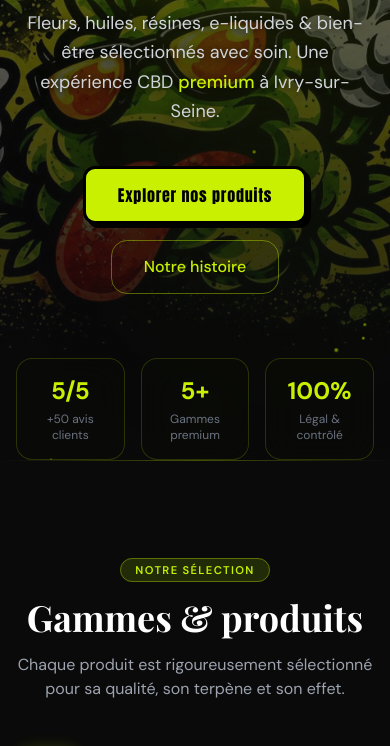
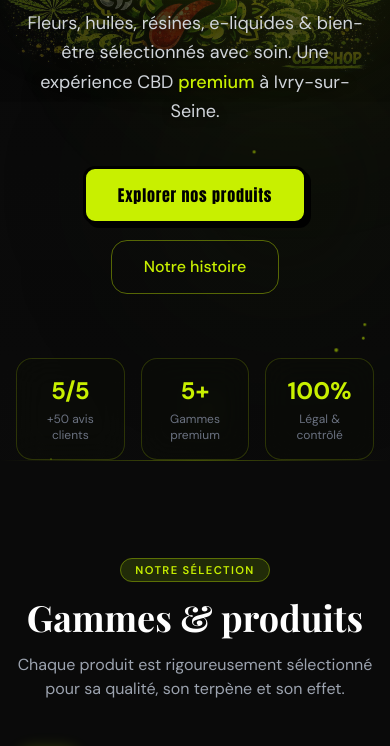
Before and after one commit to ITOUA-LEBO/-cbd-botani, a website: page index.html in a window 390 px wide. Shown: the part 430-1176 px from the top of the page. Drawn offline with nearby package versions, Linux system fonts and the light colour scheme.

Commit message:
fix(mobile): adapt banner size on small screens
On mobile use background-size:contain so the full banner is visible
instead of cropped. Background-color #0a0a0a fills the remaining space.
Overlay opacity slightly increased to compensate for lighter rendering.

Co-Authored-By: Claude Sonnet 4.6 <noreply@anthropic.com>

```diff
--- a/index.html
+++ b/index.html
@@ -67,6 +67,16 @@
         linear-gradient(180deg, rgba(10,10,10,0.55) 0%, rgba(10,10,10,0.72) 60%, rgba(10,10,10,0.92) 100%),
         radial-gradient(ellipse 80% 50% at 50% 50%, rgba(139,196,0,0.12) 0%, transparent 70%),
         url('images/cbd-banniere.jpeg') center center / cover no-repeat;
+    }
+
+    /* Sur mobile : bannière en format natif, centrée verticalement sur le personnage */
+    @media (max-width: 640px) {
+      .hero-bg {
+        background:
+          linear-gradient(180deg, rgba(10,10,10,0.6) 0%, rgba(10,10,10,0.75) 55%, rgba(10,10,10,0.95) 100%),
+          url('images/cbd-banniere.jpeg') center 40% / contain no-repeat,
+          #0a0a0a;
+      }
     }
 
     /* Orbs */
```
